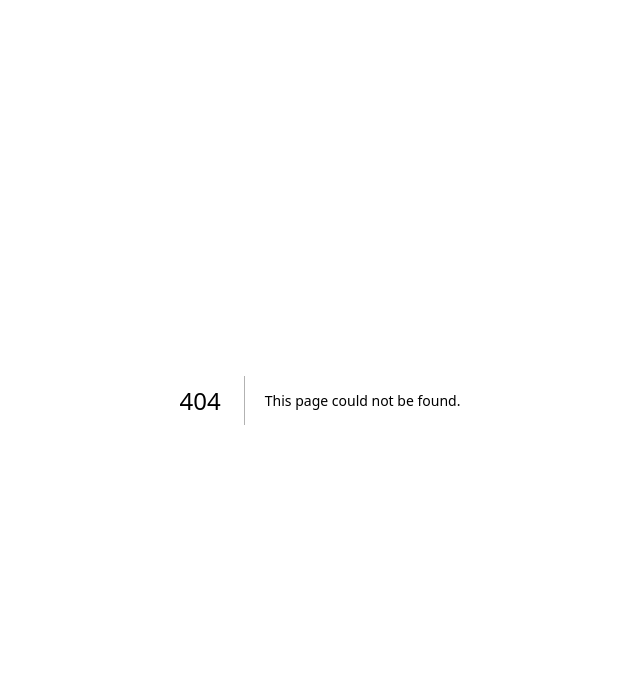
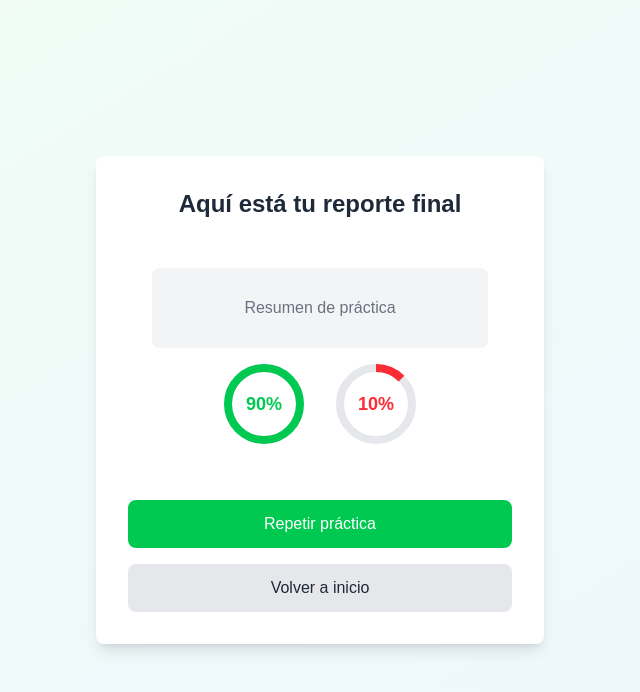
Before and after one commit to 2023JoshuaP/EmilyTalks-Frontend, a Next.js app: page /report in a window 1280 px wide. Before the commit this address had no page. Shown: the top 692 px of the page, without its empty margins (320-960 px from the left). Built offline with nearby package versions, Linux system fonts and the light colour scheme.

Commit message:
Implemented final report screen.

```diff
--- /dev/null
+++ b/src/app/(flow)/report/page.tsx
@@ -0,0 +1,22 @@
+"use client"
+
+import { useRouter } from "next/navigation"
+import ReportPanel from "@/components/organisms/ReportPanel"
+
+export default function ReportPage() {
+  const router = useRouter()
+
+  const handleRepeatPractice = () => {
+    router.push("/mode")
+  }
+
+  const handleBackToHome = () => {
+    router.push("/home")
+  }
+
+  return (
+    <div className="min-h-screen bg-gradient-to-br from-green-50 to-blue-50 flex items-center justify-center p-4">
+      <ReportPanel onRepeatPractice={handleRepeatPractice} onBackToHome={handleBackToHome} />
+    </div>
+  )
+}
```
